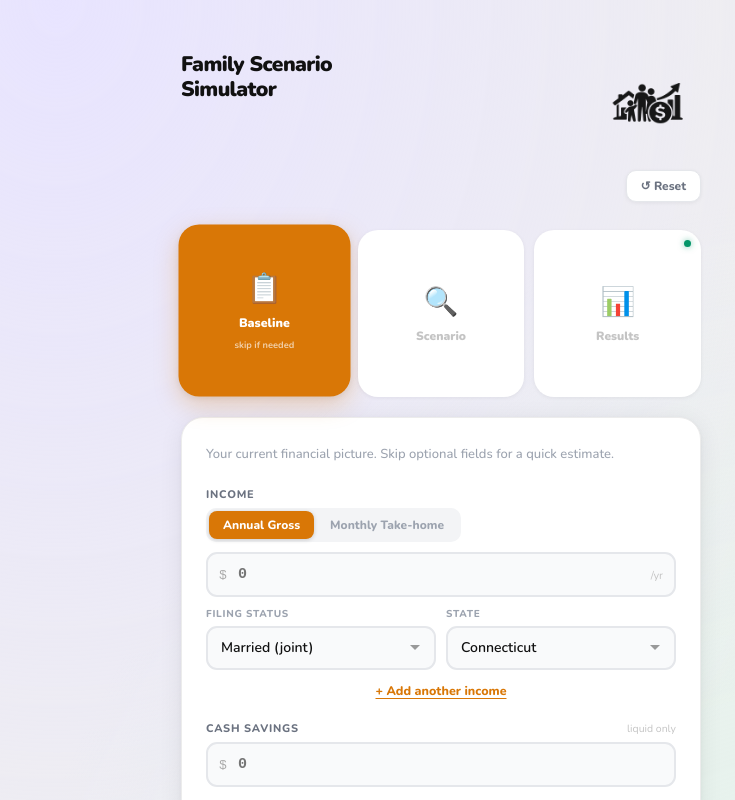
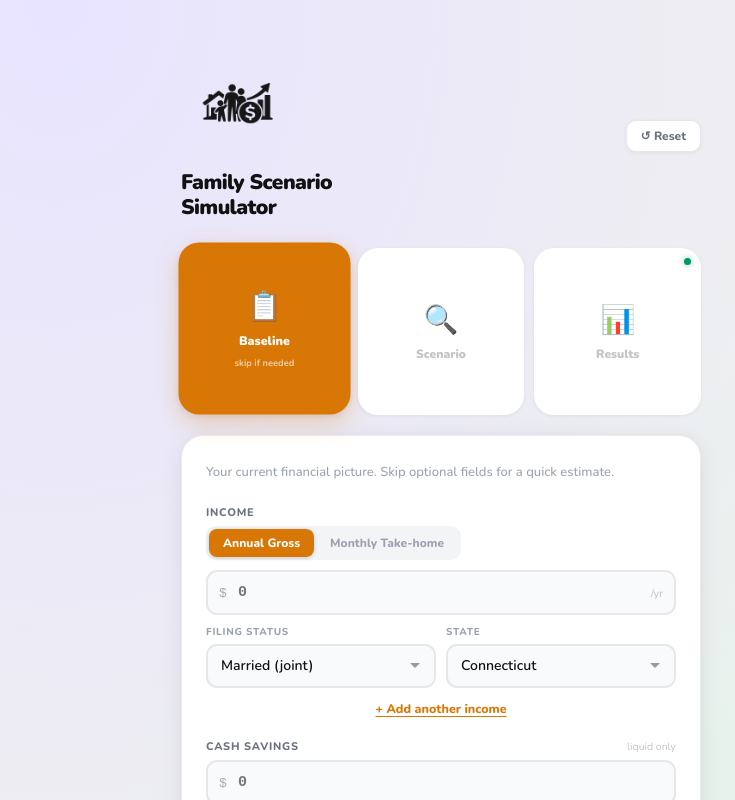
Before and after one commit to gsinclair93-apps/family-scenario-simulator, a React (Create React App) app: page / in a window 1280 px wide. Shown: the top 800 px of the page, without its empty margins (199-934 px from the left). Built offline with nearby package versions, Linux system fonts and the light colour scheme.

Commit message:
Update App.js

```diff
--- a/src/App.js
+++ b/src/App.js
@@ -1753,17 +1753,17 @@ export default function App() {
         color:"#111" }}>
         <div style={{ maxWidth:520,margin:"0 auto" }}>
           {/* Header */}
-          <div style={{ display:"flex",justifyContent:"space-between",alignItems:"flex-start",marginBottom:28 }}>
-            <h1 style={{ fontSize:21,fontWeight:900,color:"#111",letterSpacing:"-0.03em",lineHeight:1.2 }}>Family Scenario<br />Simulator</h1>
-            <div style={{ display:"flex",flexDirection:"column",alignItems:"flex-end",gap:8 }}>
-            <img src="/logo-icon.png" alt="Can We Afford This?" style={{ width:110,height:110,objectFit:"contain" }} />
+          <div style={{ display:"flex",justifyContent:"space-between",alignItems:"center",marginBottom:28 }}>
+            <div style={{ display:"flex",flexDirection:"column",alignItems:"flex-start",gap:8 }}>
+              <img src="/logo-icon.png" alt="Can We Afford This?" style={{ width:110,height:110,objectFit:"contain" }} />
+              <h1 style={{ fontSize:21,fontWeight:900,color:"#111",letterSpacing:"-0.03em",lineHeight:1.2 }}>Family Scenario<br />Simulator</h1>
+            </div>
             <button onClick={()=>{ setB(DEFAULT_B); setSc(DEFAULT_SC_CLEAN); setTab(0); }}
               style={{ fontSize:12,fontWeight:800,color:"#6B7280",background:"#fff",border:"1.5px solid #E5E7EB",borderRadius:10,padding:"7px 14px",cursor:"pointer",transition:"all 0.15s",boxShadow:"0 1px 4px rgba(0,0,0,0.06)" }}
               onMouseOver={e=>{e.currentTarget.style.borderColor="#9CA3AF";e.currentTarget.style.color="#374151";e.currentTarget.style.boxShadow="0 2px 8px rgba(0,0,0,0.1)";}}
               onMouseOut={e=>{e.currentTarget.style.borderColor="#E5E7EB";e.currentTarget.style.color="#6B7280";e.currentTarget.style.boxShadow="0 1px 4px rgba(0,0,0,0.06)";}}>
               ↺ Reset
             </button>
-            </div>
           </div>
           {/* Tabs */}
           <div style={{ display:"grid",gridTemplateColumns:"1fr 1fr 1fr",gap:10,marginBottom:20 }}>
```
